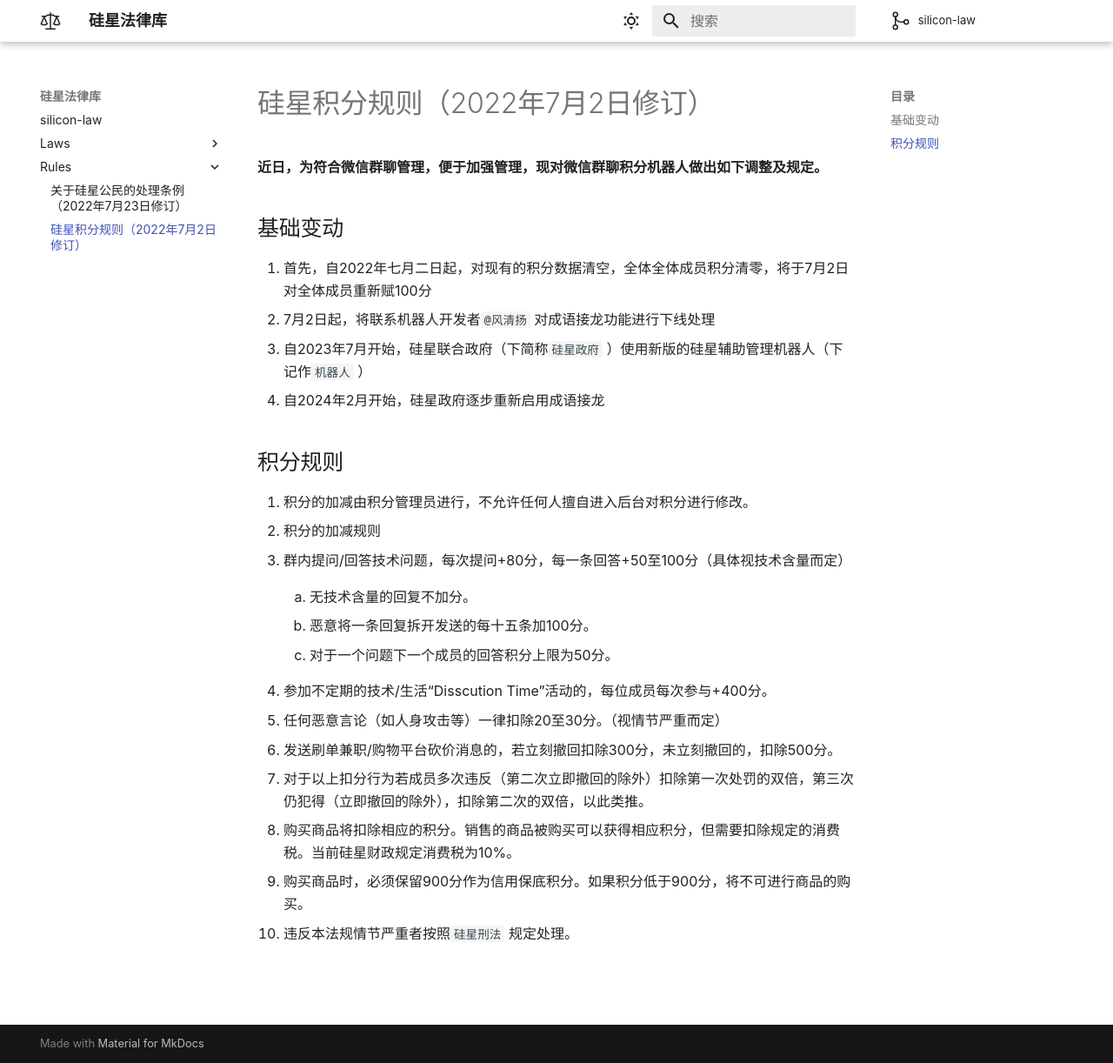
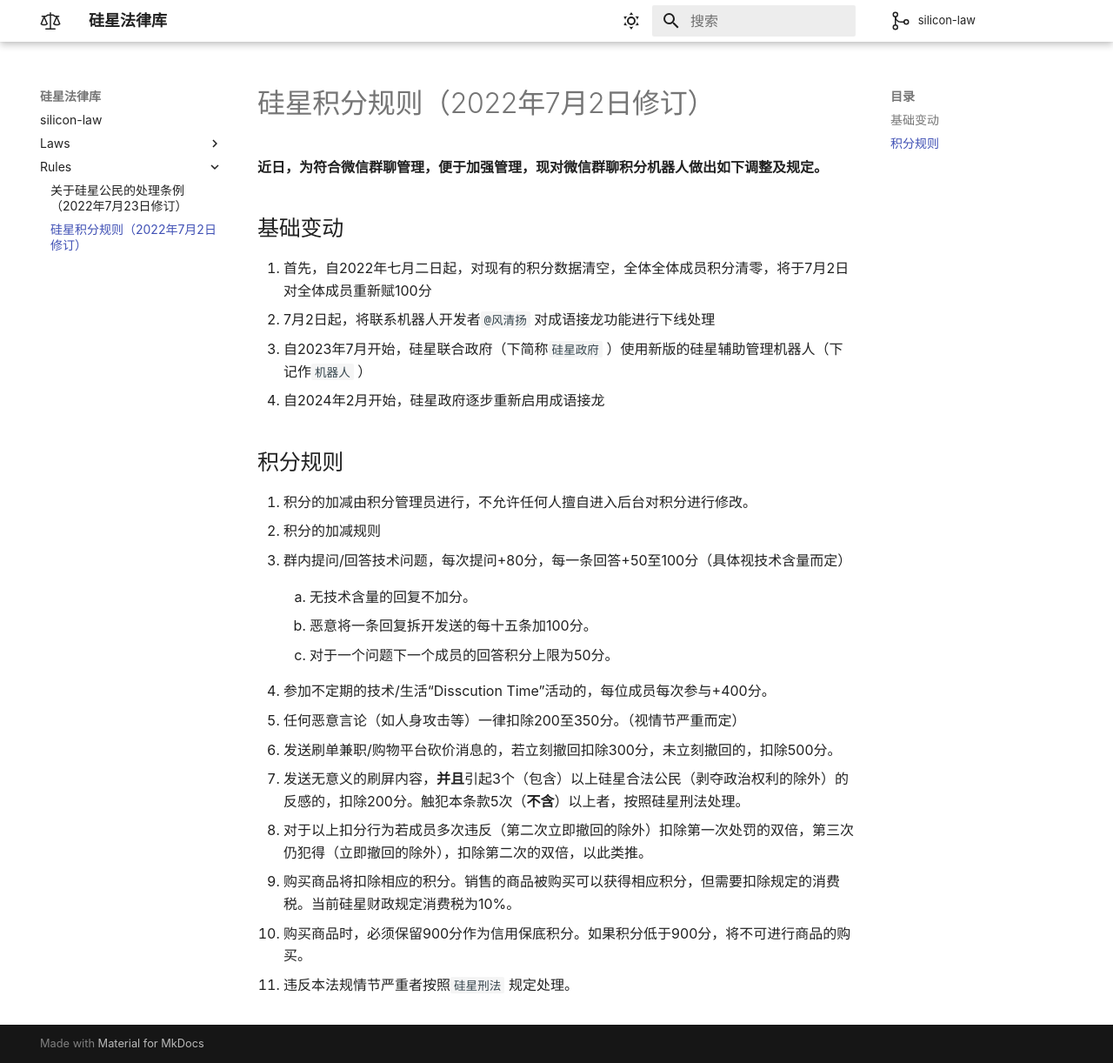
Before and after one commit to silicon-star-united-government/silicon-law, an MkDocs documentation site: the page built from docs/rules/硅星积分规则.md, in a window 1280 px wide and 1222 px high. Shown: the whole window at 87% size. Built offline with MkDocs 1.6.1 and Material for MkDocs 9.7.7, drawn with Linux system fonts in a browser that asks for light colours; comment, search, counter and statistics services are not loaded.

Commit message:
Update 硅星积分规则.md

```diff
--- a/docs/rules/硅星积分规则.md
+++ b/docs/rules/硅星积分规则.md
@@ -24,14 +24,16 @@
 
    2. 参加不定期的技术/生活“Disscution Time”活动的，每位成员每次参与+400分。
 
-   3. 任何恶意言论（如人身攻击等）一律扣除20至30分。（视情节严重而定）
+   3. 任何恶意言论（如人身攻击等）一律扣除200至350分。（视情节严重而定）
 
    4. 发送刷单兼职/购物平台砍价消息的，若立刻撤回扣除300分，未立刻撤回的，扣除500分。
 
-   5. 对于以上扣分行为若成员多次违反（第二次立即撤回的除外）扣除第一次处罚的双倍，第三次仍犯得（立即撤回的除外），扣除第二次的双倍，以此类推。
+   5. 发送无意义的刷屏内容，**并且**引起3个（包含）以上硅星合法公民（剥夺政治权利的除外）的反感的，扣除200分。触犯本条款5次（**不含**）以上者，按照硅星刑法处理。
 
-   6. 购买商品将扣除相应的积分。销售的商品被购买可以获得相应积分，但需要扣除规定的消费税。当前硅星财政规定消费税为10%。
+   6. 对于以上扣分行为若成员多次违反（第二次立即撤回的除外）扣除第一次处罚的双倍，第三次仍犯得（立即撤回的除外），扣除第二次的双倍，以此类推。
 
-   7. 购买商品时，必须保留900分作为信用保底积分。如果积分低于900分，将不可进行商品的购买。
+   7. 购买商品将扣除相应的积分。销售的商品被购买可以获得相应积分，但需要扣除规定的消费税。当前硅星财政规定消费税为10%。
 
-   8. 违反本法规情节严重者按照` 硅星刑法` 规定处理。
+   8. 购买商品时，必须保留900分作为信用保底积分。如果积分低于900分，将不可进行商品的购买。
+
+   9. 违反本法规情节严重者按照` 硅星刑法` 规定处理。
```
